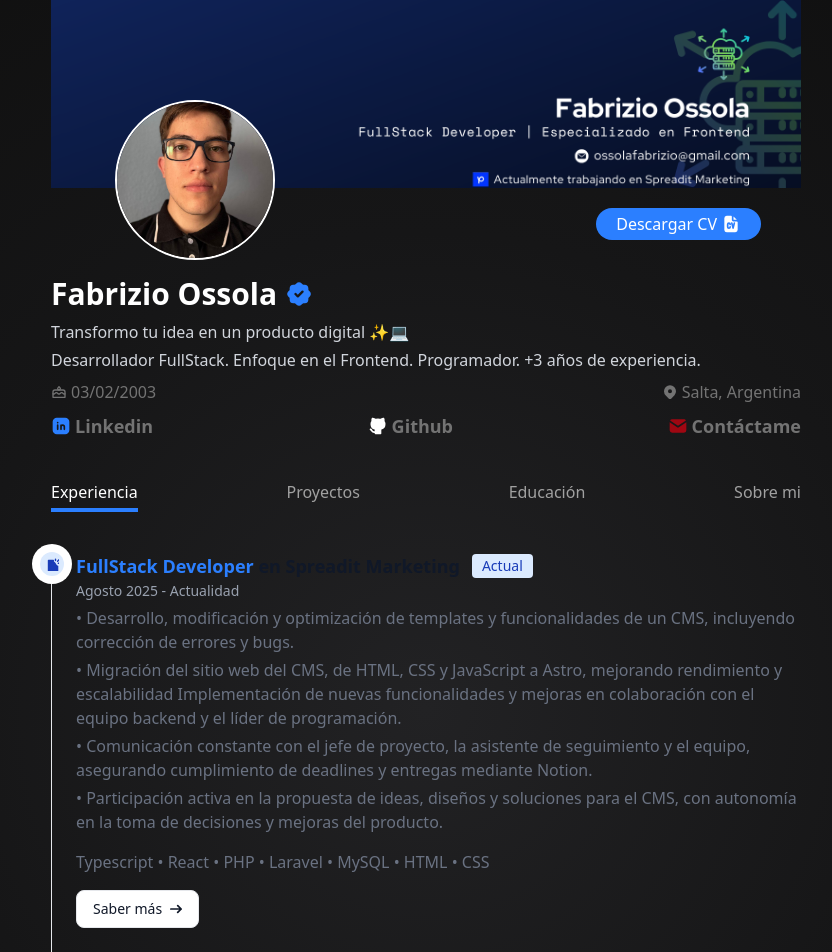
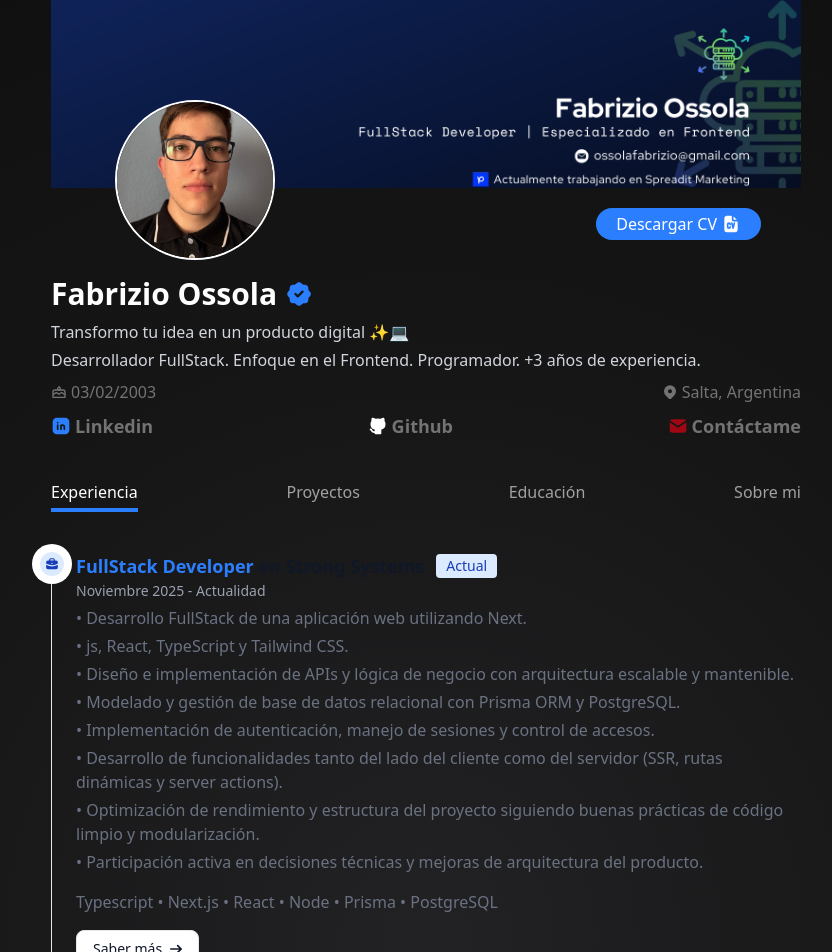
Before and after one commit to Fabrizio35/portfolio, a React (Vite) app: page / in a window 1280 px wide. Shown: the top 952 px of the page, without its empty margins (214-1046 px from the left). Built offline with nearby package versions, Linux system fonts and the light colour scheme.

Commit message:
Add current experience and update CV

```diff
--- a/src/data/experience.ts
+++ b/src/data/experience.ts
@@ -1,10 +1,27 @@
-import { SpreaditIcon, DazlabsIcon } from '@/icons'
+import { SpreaditIcon, DazlabsIcon, StrongSystemsIcon } from '@/icons'
 
 export const EXPERIENCIE = [
   {
+    id: 3,
+    date: 'Noviembre 2025 - Actualidad',
+    title: 'FullStack Developer',
+    company: 'Strong Systems',
+    description: `Desarrollo FullStack de una aplicación web utilizando Next.js, React, TypeScript y Tailwind CSS.
+      Diseño e implementación de APIs y lógica de negocio con arquitectura escalable y mantenible.
+      Modelado y gestión de base de datos relacional con Prisma ORM y PostgreSQL.
+      Implementación de autenticación, manejo de sesiones y control de accesos.
+      Desarrollo de funcionalidades tanto del lado del cliente como del servidor (SSR, rutas dinámicas y server actions).
+      Optimización de rendimiento y estructura del proyecto siguiendo buenas prácticas de código limpio y modularización.
+      Participación activa en decisiones técnicas y mejoras de arquitectura del producto.`,
+    techs: 'Typescript • Next.js • React • Node • Prisma • PostgreSQL',
+    link: 'https://www.linkedin.com/company/strong-systems-solutions/',
+    current: true,
+    icon: StrongSystemsIcon,
+  },
+  {
     id: 2,
-    date: 'Agosto 2025 - Actualidad',
-    title: 'FullStack Developer',
+    date: 'Agosto 2025 - Octubre 2025',
+    title: 'Frontend Developer',
     company: 'Spreadit Marketing',
     description: `Desarrollo, modificación y optimización de templates y funcionalidades de un CMS, incluyendo corrección de
 errores y bugs.
@@ -17,7 +34,7 @@ cumplimiento de deadlines y entregas mediante Notion.
 de decisiones y mejoras del producto.`,
     techs: 'Typescript • React • PHP • Laravel • MySQL • HTML • CSS',
     link: 'https://www.linkedin.com/company/spreaditmkt/',
-    current: true,
+    current: false,
     icon: SpreaditIcon,
   },
   {
--- a/src/icons.tsx
+++ b/src/icons.tsx
@@ -1,5 +1,21 @@
 interface IconProps {
   className?: string
+}
+
+export const StrongSystemsIcon = ({ className }: IconProps) => {
+  return (
+    <svg
+      className={className}
+      xmlns="http://www.w3.org/2000/svg"
+      width="24"
+      height="24"
+      viewBox="0 0 24 24"
+      fill="currentColor"
+    >
+      <path stroke="none" d="M0 0h24v24H0z" fill="none" />
+      <path d="M22 13.478v4.522a3 3 0 0 1 -3 3h-14a3 3 0 0 1 -3 -3v-4.522l.553 .277a20.999 20.999 0 0 0 18.897 -.002l.55 -.275zm-8 -11.478a3 3 0 0 1 3 3v1h2a3 3 0 0 1 3 3v2.242l-1.447 .724a19.002 19.002 0 0 1 -16.726 .186l-.647 -.32l-1.18 -.59v-2.242a3 3 0 0 1 3 -3h2v-1a3 3 0 0 1 3 -3h4zm-2 8a1 1 0 0 0 -1 1a1 1 0 1 0 2 .01c0 -.562 -.448 -1.01 -1 -1.01zm2 -6h-4a1 1 0 0 0 -1 1v1h6v-1a1 1 0 0 0 -1 -1z" />
+    </svg>
+  )
 }
 
 export const SpreaditIcon = ({ className }: IconProps) => {
```
Also changed, not shown: 1 other file (tests, documents, lock files or other folders).
